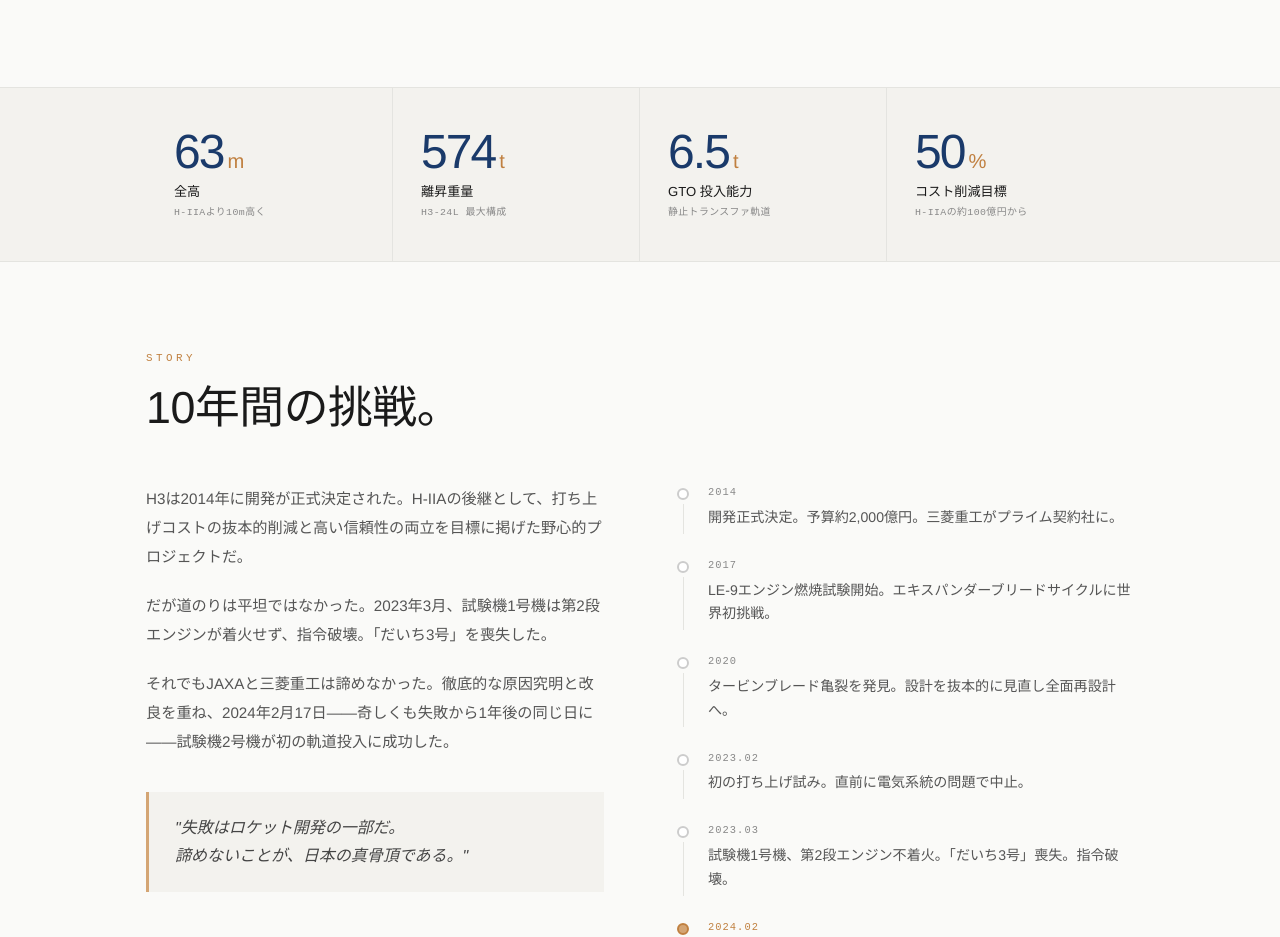
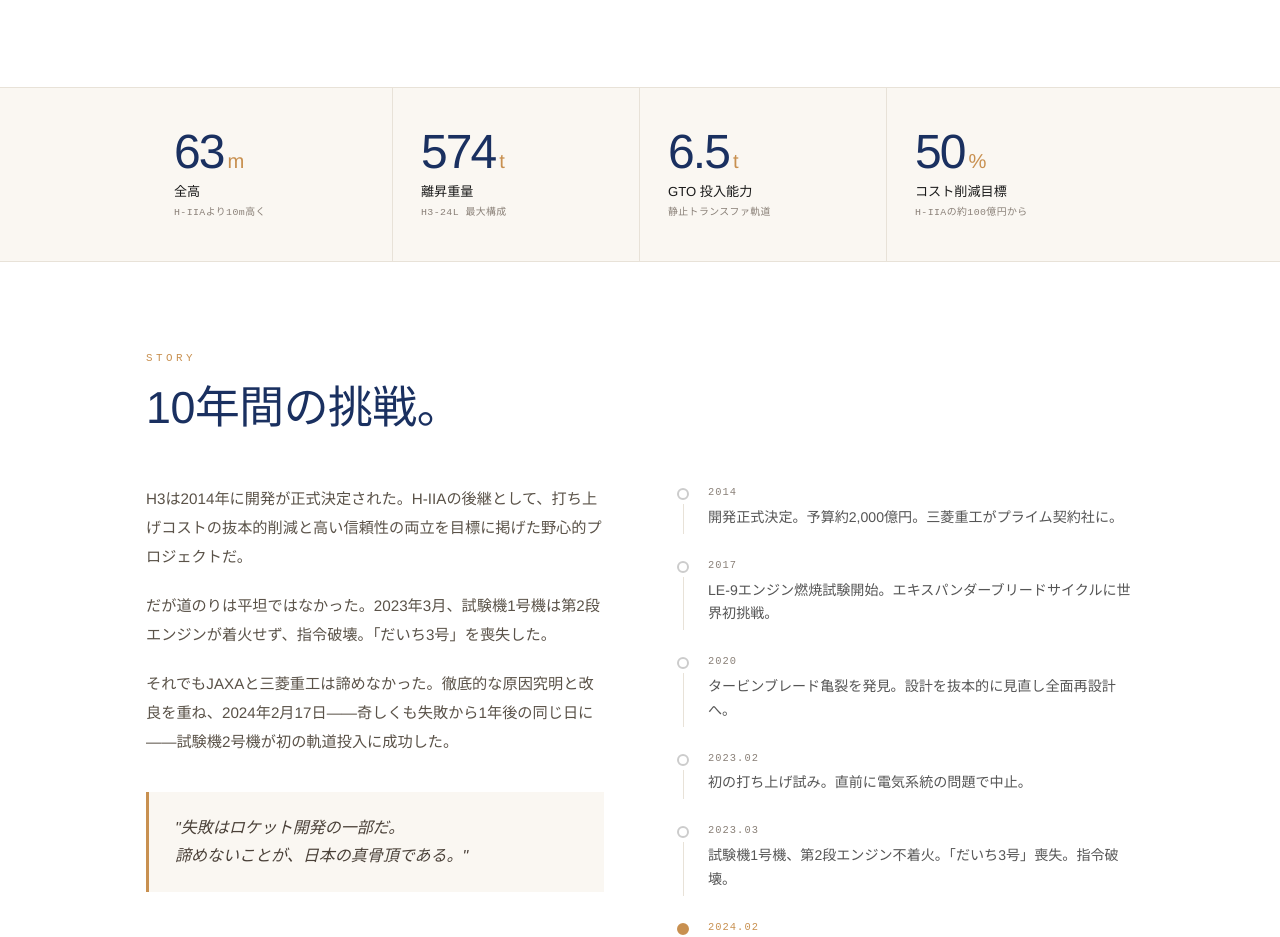
Before and after one commit to asoblab/h3-rocket, a Next.js app: page / in a window 1280 px wide. Shown: the part 1560-2497 px from the top of the page. Built offline with nearby package versions, Linux system fonts and the light colour scheme.

Commit message:
Match color palette to rocket illustration

```diff
--- a/app/globals.css
+++ b/app/globals.css
@@ -1,15 +1,20 @@
 @import "tailwindcss";
 
 :root {
-  --red:    #E8002D;
-  --navy:   #1a3a6a;
+  /* イラストから抽出した色 */
+  --tan:    #c89050;   /* ロケット機体のタン/ベージュ */
+  --tan-lt: #e8c898;   /* タン薄め */
+  --navy:   #1a3060;   /* テキスト・ロゴのネイビー */
+  --red:    #E8002D;   /* 日の丸・アクセント */
+
+  /* 背景 — イラストの白に揃える */
+  --bg:     #ffffff;
+  --bg2:    #faf7f2;   /* ごく薄いクリーム（タンの超淡色） */
+  --line:   #e8e2d8;   /* ウォームグレーの罫線 */
+
+  /* テキスト */
   --ink:    #1a1a1a;
-  --dim:    #888888;
-  --line:   #e4e4e0;
-  --bg:     #fafaf8;
-  --bg2:    #f3f2ee;
-  --tan:    #d4a574;
-  --tan2:   #c08040;
+  --dim:    #8a8078;
 }
 
 * { box-sizing: border-box; margin: 0; padding: 0; }
--- a/app/page.tsx
+++ b/app/page.tsx
@@ -31,7 +31,7 @@
           <stop offset="100%" stopColor="#e0e0e0"/>
         </linearGradient>
         <linearGradient id="bodyG" x1="0" y1="0" x2="1" y2="0">
-          <stop offset="0%" stopColor="#c08040"/>
+          <stop offset="0%" stopColor="var(--tan)"/>
           <stop offset="35%" stopColor="#d4a574"/>
           <stop offset="65%" stopColor="#e0b882"/>
           <stop offset="100%" stopColor="#c89050"/>
@@ -118,7 +118,7 @@
       ))}
 
       {/* ── H3 ロゴ ── */}
-      <text x="110" y="298" textAnchor="middle" fill="#1a3a6a"
+      <text x="110" y="298" textAnchor="middle" fill="var(--navy)"
         fontSize="22" fontWeight="700" fontFamily="Helvetica Neue, Arial, sans-serif"
         letterSpacing="-0.5">H3</text>
 
@@ -127,12 +127,12 @@
       <circle cx="110" cy="313.5" r="5.5" fill="#E8002D"/>
 
       {/* JAPAN */}
-      <text x="110" y="334" textAnchor="middle" fill="#1a3a6a"
+      <text x="110" y="334" textAnchor="middle" fill="var(--navy)"
         fontSize="10" fontWeight="600" fontFamily="Helvetica Neue, Arial, sans-serif"
         letterSpacing="2">JAPAN</text>
 
       {/* JAXAロゴ（簡略版） */}
-      <text x="110" y="390" textAnchor="middle" fill="#1a3a6a"
+      <text x="110" y="390" textAnchor="middle" fill="var(--navy)"
         fontSize="9" fontWeight="500" fontFamily="Helvetica Neue, Arial, sans-serif"
         letterSpacing="1.5">JAXA</text>
 
@@ -231,7 +231,7 @@
 
 /** スペックアイコン */
 function SpecIcon({ children }: { children: React.ReactNode }) {
-  return <div style={{ color: "#c08040", marginBottom: 14 }}>{children}</div>;
+  return <div style={{ color: "var(--tan)", marginBottom: 14 }}>{children}</div>;
 }
 
 /* ══════════════════════════════
@@ -276,9 +276,9 @@
   const S = {
     container: { maxWidth:1060, margin:"0 auto", padding:"0 36px" } as React.CSSProperties,
     section: { padding:"88px 0" } as React.CSSProperties,
-    eyebrow: { fontSize:"0.68rem", letterSpacing:"0.32em", textTransform:"uppercase" as const, color:"#c08040", fontFamily:"'SF Mono','Fira Code',monospace", marginBottom:16 },
-    h2: { fontSize:"clamp(1.8rem,4vw,2.8rem)", fontWeight:200, letterSpacing:"-0.01em", lineHeight:1.15, color:"var(--ink)" },
-    body: { fontSize:"0.95rem", fontWeight:300, lineHeight:1.9, color:"#555" },
+    eyebrow: { fontSize:"0.68rem", letterSpacing:"0.32em", textTransform:"uppercase" as const, color:"var(--tan)", fontFamily:"'SF Mono','Fira Code',monospace", marginBottom:16 },
+    h2: { fontSize:"clamp(1.8rem,4vw,2.8rem)", fontWeight:200, letterSpacing:"-0.01em", lineHeight:1.15, color:"var(--navy)" },
+    body: { fontSize:"0.95rem", fontWeight:300, lineHeight:1.9, color:"#5a5248" },
   };
 
   return (
@@ -321,6 +321,7 @@
               color:"var(--navy)", marginBottom:28,
             }}>H3</h1>
 
+
             <p style={{
               ...S.body,
               fontSize:"clamp(1rem,1.8vw,1.15rem)",
@@ -338,22 +339,22 @@
               ].map(({href,label,primary})=>(
                 <a key={href} href={href} style={{
                   padding:"10px 26px",
-                  border: primary ? "1.5px solid var(--tan2)" : "1.5px solid #ccc",
+                  border: primary ? "1.5px solid var(--tan)" : "1.5px solid #ccc",
                   fontSize:"0.76rem", letterSpacing:"0.08em",
-                  color: primary ? "var(--tan2)" : "#666",
+                  color: primary ? "var(--tan)" : "#666",
                   textDecoration:"none",
                   borderRadius:2,
                   transition:"background 0.2s, color 0.2s",
                 }}
                   onMouseEnter={e=>{
-                    e.currentTarget.style.background = primary ? "#c08040" : "#111";
+                    e.currentTarget.style.background = primary ? "var(--tan)" : "#111";
                     e.currentTarget.style.color = "#fff";
-                    e.currentTarget.style.borderColor = primary ? "#c08040" : "#111";
+                    e.currentTarget.style.borderColor = primary ? "var(--tan)" : "#111";
                   }}
                   onMouseLeave={e=>{
                     e.currentTarget.style.background = "";
-                    e.currentTarget.style.color = primary ? "var(--tan2)" : "#666";
-                    e.currentTarget.style.borderColor = primary ? "var(--tan2)" : "#ccc";
+                    e.currentTarget.style.color = primary ? "var(--tan)" : "#666";
+                    e.currentTarget.style.borderColor = primary ? "var(--tan)" : "#ccc";
                   }}
                 >{label}</a>
               ))}
@@ -389,7 +390,7 @@
                   letterSpacing:"-0.04em", lineHeight:1, color:"var(--navy)",
                   marginBottom:6,
                 }}>
-                  {v}<span style={{fontSize:"0.42em", color:"var(--tan2)", marginLeft:4}}>{u}</span>
+                  {v}<span style={{fontSize:"0.42em", color:"var(--tan)", marginLeft:4}}>{u}</span>
                 </div>
                 <div style={{fontSize:"0.82rem", fontWeight:500, color:"var(--ink)", marginBottom:4}}>{l}</div>
                 <div className="mono" style={{fontSize:"0.62rem", color:"var(--dim)", letterSpacing:"0.04em"}}>{desc}</div>
@@ -424,7 +425,7 @@
                 background:"var(--bg2)",
                 borderLeft:"3px solid var(--tan)",
               }}>
-                <p style={{fontSize:"1rem", fontWeight:300, lineHeight:1.75, color:"#444", fontStyle:"italic"}}>
+                <p style={{fontSize:"1rem", fontWeight:300, lineHeight:1.75, color:"#4a4038", fontStyle:"italic"}}>
                   "失敗はロケット開発の一部だ。<br/>諦めないことが、日本の真骨頂である。"
                 </p>
               </div>
@@ -440,7 +441,7 @@
                     <div style={{
                       width:12, height:12, borderRadius:"50%", flexShrink:0,
                       background: h.accent ? "var(--tan)" : "white",
-                      border: h.accent ? "2px solid var(--tan2)" : "2px solid #ccc",
+                      border: h.accent ? "2px solid var(--tan)" : "2px solid #ccc",
                     }}/>
                     {i < HISTORY.length - 1 && (
                       <div style={{width:1, flex:1, background:"var(--line)", marginTop:4}}/>
@@ -449,7 +450,7 @@
                   <div style={{paddingBottom:4}}>
                     <p className="mono" style={{
                       fontSize:"0.65rem", letterSpacing:"0.1em",
-                      color: h.accent ? "var(--tan2)" : "var(--dim)",
+                      color: h.accent ? "var(--tan)" : "var(--dim)",
                       marginBottom:5,
                     }}>{h.year}</p>
                     <p style={{
@@ -486,7 +487,7 @@
                 background:"var(--bg)", padding:"36px 32px",
                 borderTop:"2px solid var(--tan)",
               }}>
-                <p className="mono" style={{fontSize:"0.65rem", color:"var(--tan2)", letterSpacing:"0.2em", marginBottom:16}}>{t.n}</p>
+                <p className="mono" style={{fontSize:"0.65rem", color:"var(--tan)", letterSpacing:"0.2em", marginBottom:16}}>{t.n}</p>
                 <h3 style={{fontSize:"1.05rem", fontWeight:500, color:"var(--navy)", marginBottom:14, letterSpacing:"0.01em"}}>{t.title}</h3>
                 <p style={{...S.body, fontSize:"0.88rem"}}>{t.body}</p>
               </div>
@@ -536,7 +537,7 @@
                     <div style={{fontSize:"0.93rem", fontWeight:400, color:"var(--ink)", marginBottom:3}}>{l.name}</div>
                     <div style={{display:"flex", gap:16, flexWrap:"wrap"}}>
                       <span className="mono" style={{fontSize:"0.65rem", color:"var(--dim)"}}>{l.date}</span>
-                      <span style={{fontSize:"0.8rem", color:"#777"}}>{l.note}</span>
+                      <span style={{fontSize:"0.8rem", color:"#8a7e72"}}>{l.note}</span>
                     </div>
                   </div>
                   <span style={{
@@ -581,16 +582,16 @@
                   {l:"サンプル", v:"約 10 g"},
                 ].map(({l,v})=>(
                   <div key={l} style={{padding:"16px 20px", background:"var(--bg)", border:"1px solid var(--line)"}}>
-                    <div className="mono" style={{fontSize:"0.6rem", color:"var(--tan2)", letterSpacing:"0.15em", textTransform:"uppercase", marginBottom:5}}>{l}</div>
+                    <div className="mono" style={{fontSize:"0.6rem", color:"var(--tan)", letterSpacing:"0.15em", textTransform:"uppercase", marginBottom:5}}>{l}</div>
                     <div style={{fontSize:"0.9rem", fontWeight:400, color:"var(--ink)"}}>{v}</div>
                   </div>
                 ))}
               </div>
               <a href="https://www.jaxa.jp/projects/rockets/h3/" target="_blank" rel="noopener" style={{
                 display:"inline-block", padding:"10px 26px",
-                border:"1.5px solid #ccc", borderRadius:2,
+                border:"1.5px solid var(--line)", borderRadius:2,
                 fontSize:"0.76rem", letterSpacing:"0.08em",
-                color:"#666", textDecoration:"none",
+                color:"var(--dim)", textDecoration:"none",
                 transition:"all 0.2s",
               }}
                 onMouseEnter={e=>{e.currentTarget.style.background="#111";e.currentTarget.style.color="#fff";e.currentTarget.style.borderColor="#111"}}
@@ -613,11 +614,11 @@
           display:"flex", justifyContent:"space-between", alignItems:"center", flexWrap:"wrap", gap:16,
         }}>
           <span className="mono" style={{fontSize:"0.85rem", letterSpacing:"0.4em", fontWeight:400, color:"var(--navy)"}}>H3</span>
-          <p className="mono" style={{fontSize:"0.62rem", color:"#bbb", letterSpacing:"0.04em", textAlign:"center"}}>
+          <p className="mono" style={{fontSize:"0.62rem", color:"#c8bfb4", letterSpacing:"0.04em", textAlign:"center"}}>
             JAXA × 三菱重工業 · 日本の次世代基幹ロケット<br/>
             本サイトはH3ロケットの非公式応援サイトです
           </p>
-          <p className="mono" style={{fontSize:"0.62rem", color:"#bbb"}}>© {new Date().getFullYear()} FAN SITE</p>
+          <p className="mono" style={{fontSize:"0.62rem", color:"#c8bfb4"}}>© {new Date().getFullYear()} FAN SITE</p>
         </div>
       </footer>
 
```
